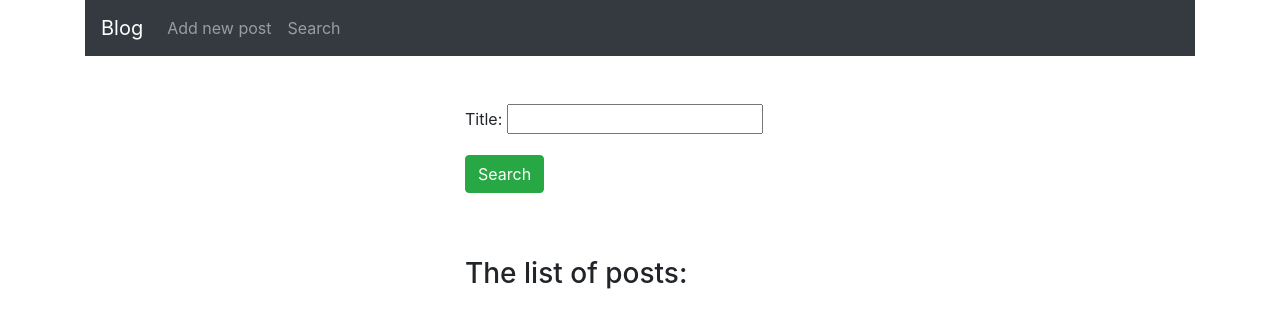
After one commit to AnastKuz/Blog-on-django, a Django app: page /list in a window 1280 px wide. The commit adds this page. Shown: the top 328 px of the page. Run offline with Django 3.2, Linux system fonts and the light colour scheme; data that the repository does not hold is empty; some libraries are stand-ins or nearby versions.

Commit message:
Added search

```diff
--- /dev/null
+++ b/blog/filters.py
@@ -0,0 +1,11 @@
+import django_filters
+
+from blog.models import Post
+
+
+class PostFilter(django_filters.FilterSet):
+    title = django_filters.CharFilter(lookup_expr='iexact')
+
+    class Meta:
+        model = Post
+        fields = ['title']
--- a/blog/templates/blog/index.html
+++ b/blog/templates/blog/index.html
@@ -22,6 +22,9 @@
                     <li class="nav-item">
                         <a class="nav-link" href="{% url 'add' %}">Add new post</a>
                     </li>
+                    <li class="nav-item">
+                        <a class="nav-link" href="{% url 'list' %}">Search</a>
+                    </li>
                 </ul>
             </div>
         </nav>
--- /dev/null
+++ b/blog/templates/blog/list.html
@@ -0,0 +1,29 @@
+{% extends "blog/index.html" %}
+
+{% block content %}
+
+    <div class="row mb-5">
+        <div class="col-4 mx-auto">
+            <div class="form-group">
+                <form method="GET" enctype="multipart/form-data">
+                    {% csrf_token %}
+                    {{ filter.form.as_p }}
+                    <button type="submit" class="save btn btn-success">Search</button>
+                </form>
+            </div>
+        </div>
+    </div>
+    <div class="row">
+        <div class="col-4 mx-auto mb-3">
+            <h3>The list of posts:</h3>
+        </div>
+    </div>
+    <div class="row">
+        <div class="col-4 mx-auto">
+            {% for obj in filter.qs %}
+                <a href="{% url 'detail' obj.pk %}">{{ obj.title }}</a><br />
+            {% endfor %}
+        </div>
+    </div>
+
+{% endblock %}
--- a/blog/urls.py
+++ b/blog/urls.py
@@ -1,4 +1,7 @@
+from django.conf.urls import url
 from django.urls import path
+
+from . import views
 from .views import HomeView, PostDetailView, AddPostView, UpdatePostView, DeletePostView
 
 urlpatterns = [
@@ -7,4 +10,5 @@ urlpatterns = [
     path('post/edit/<int:pk>', UpdatePostView.as_view(), name="edit"),
     path('post/<int:pk>/delete/', DeletePostView.as_view(), name="delete"),
     path('add/', AddPostView.as_view(), name="add"),
+    url(r'^list$', views.post_list, name="list"),
 ]
--- a/blog/views.py
+++ b/blog/views.py
@@ -1,5 +1,7 @@
+from django.shortcuts import render
 from django.urls import reverse_lazy
 from django.views.generic import ListView, DetailView, CreateView, UpdateView, DeleteView
+from .filters import PostFilter
 from .forms import PostForm
 from .models import Post
 
@@ -12,6 +14,11 @@ class HomeView(ListView):
 class PostDetailView(DetailView):
     model = Post
     template_name = 'blog/details.html'
+
+
+def post_list(request):
+    f = PostFilter(request.GET, queryset=Post.objects.all())
+    return render(request, 'blog/list.html', {'filter': f})
 
 
 class AddPostView(CreateView):
```
